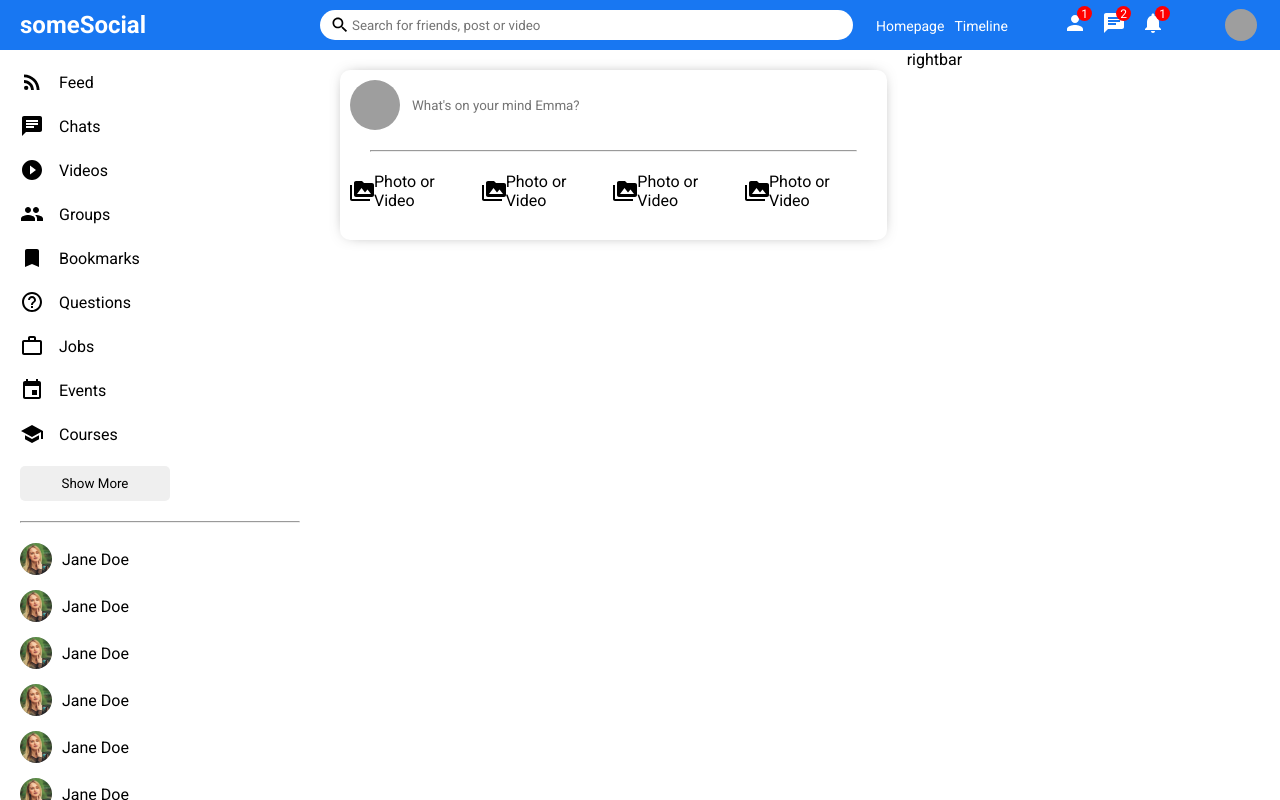
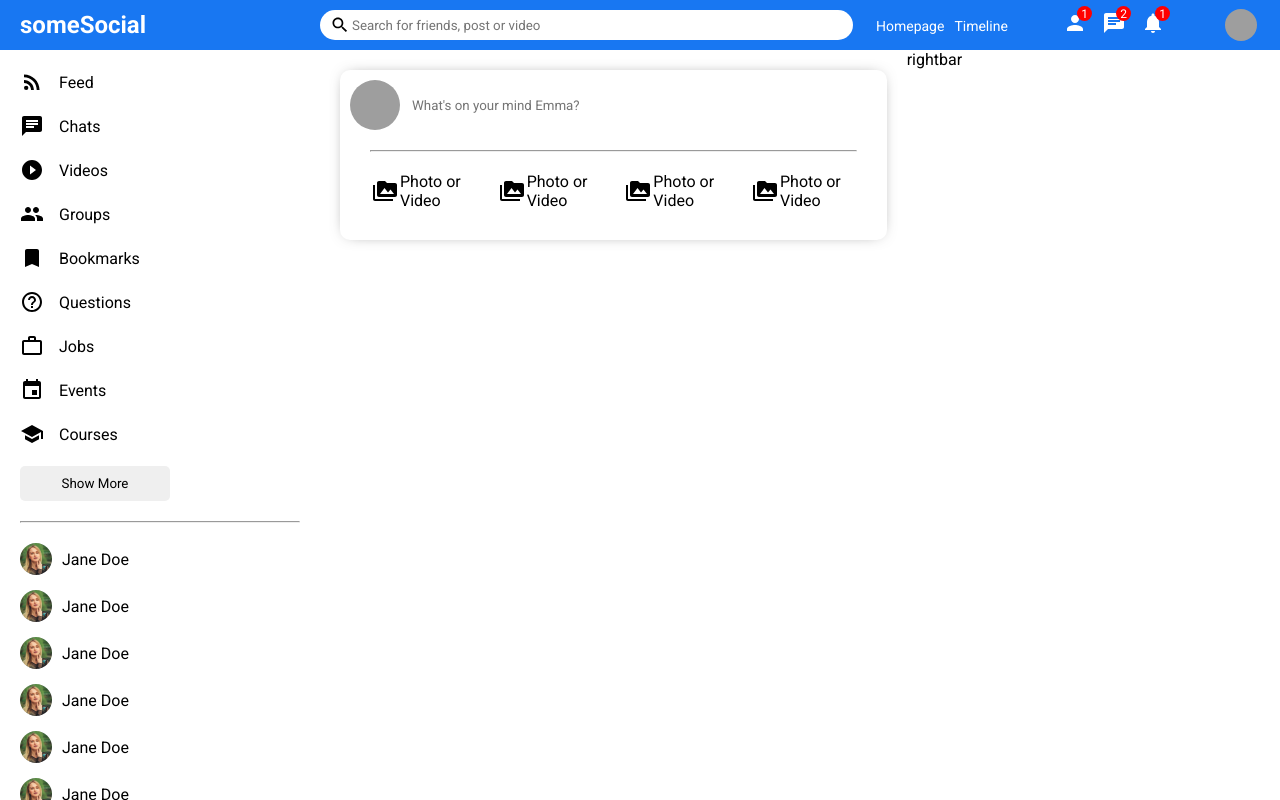
Before and after one commit to jpzambranoleon/React-Social-App, a React (Create React App) app: page / in a window 1280 px wide. Built offline with nearby package versions, Linux system fonts and the light colour scheme; grey boxes are pictures that could not be loaded.

Commit message:
updated share.css

```diff
--- a/src/components/share/share.css
+++ b/src/components/share/share.css
@@ -44,6 +44,7 @@
 
 .shareOptions {
     display: flex;
+    margin-left: 20px;
 }
 
 .shareOption {
@@ -52,3 +53,8 @@
     margin-right: 15px;
     cursor: pointer;
 }
+
+.shareIcon {
+    font-size: 18px;
+    margin: 3px;
+}
```
